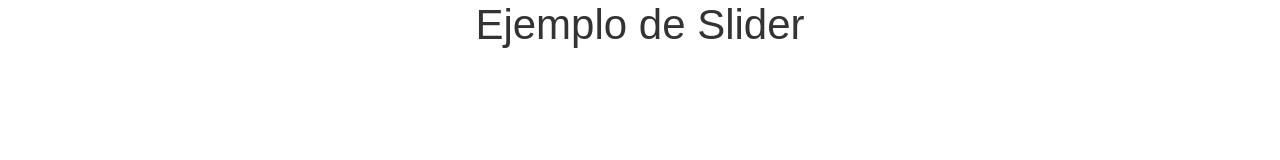
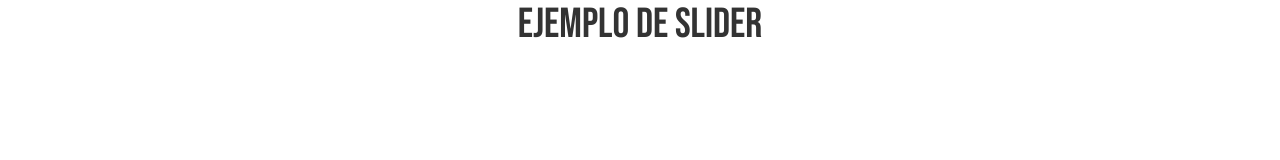
Before and after one commit to luzuriagamartin/carrousel1, a plain HTML site: page index.html in a window 1280 px wide. Shown: the top 160 px of the page. Drawn offline with nearby package versions, Linux system fonts and the light colour scheme.

Commit message:
Cambios en la tipografia

```diff
--- /dev/null
+++ b/css/style.css
@@ -0,0 +1,3 @@
+h1{
+    font-family: 'Bebas Neue', cursive;
+}
--- a/index.html
+++ b/index.html
@@ -5,11 +5,13 @@
         <meta name="viewport" content="width=device-width, initial-scale=1.0">
         <title>Ejemplo de Slider o Carousel</title>
         <link rel="stylesheet" href="https://cdn.jsdelivr.net/npm/uikit@3.5.7/dist/css/uikit.min.css">
-        <link href="https://fonts.googleapis.com/css2?family=Space+Mono:ital@1&display=swap" rel="stylesheet">
+        <link rel="stylesheet" href="css/style.css">
+        <link href="https://fonts.googleapis.com/css2?family=Bebas+Neue&display=swap" rel="stylesheet">
 
     </head>
     <body>
-        <h1 style="font-family: Oswald, sans-serif; text-align:center">Ejemplo de Slider</h1>
+        <h1 style="text-align:center">Ejemplo de Slider</h1>
+
         <div class="uk-position-center uk-visible-toggle uk-light" tabindex="-1" uk-slider="center: true">
             <ul class="uk-slider-items uk-grid">
                 <li class="uk-width-2-3">
@@ -37,10 +39,8 @@
                     </div>
                 </li>
             </ul>
-
             <a class="uk-position-center-left uk-position-small uk-hidden-hover" href="#" uk-slidenav-previous uk-slider-item="previous"></a>
             <a class="uk-position-center-right uk-position-small uk-hidden-hover" href="#" uk-slidenav-next uk-slider-item="next"></a>
-
         </div>
     <script src="https://cdn.jsdelivr.net/npm/uikit@3.5.7/dist/js/uikit.min.js"></script>
     <script src="https://cdn.jsdelivr.net/npm/uikit@3.5.7/dist/js/uikit-icons.min.js"></script>
```
